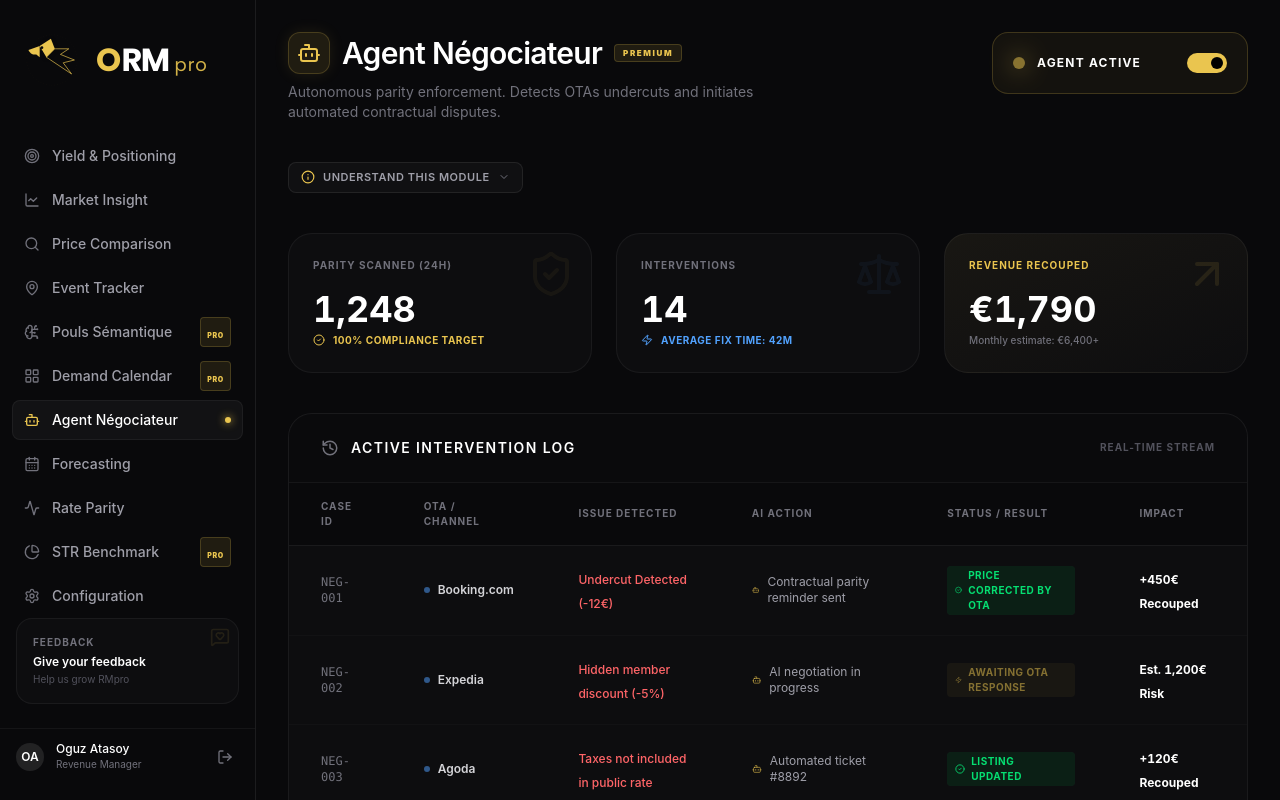
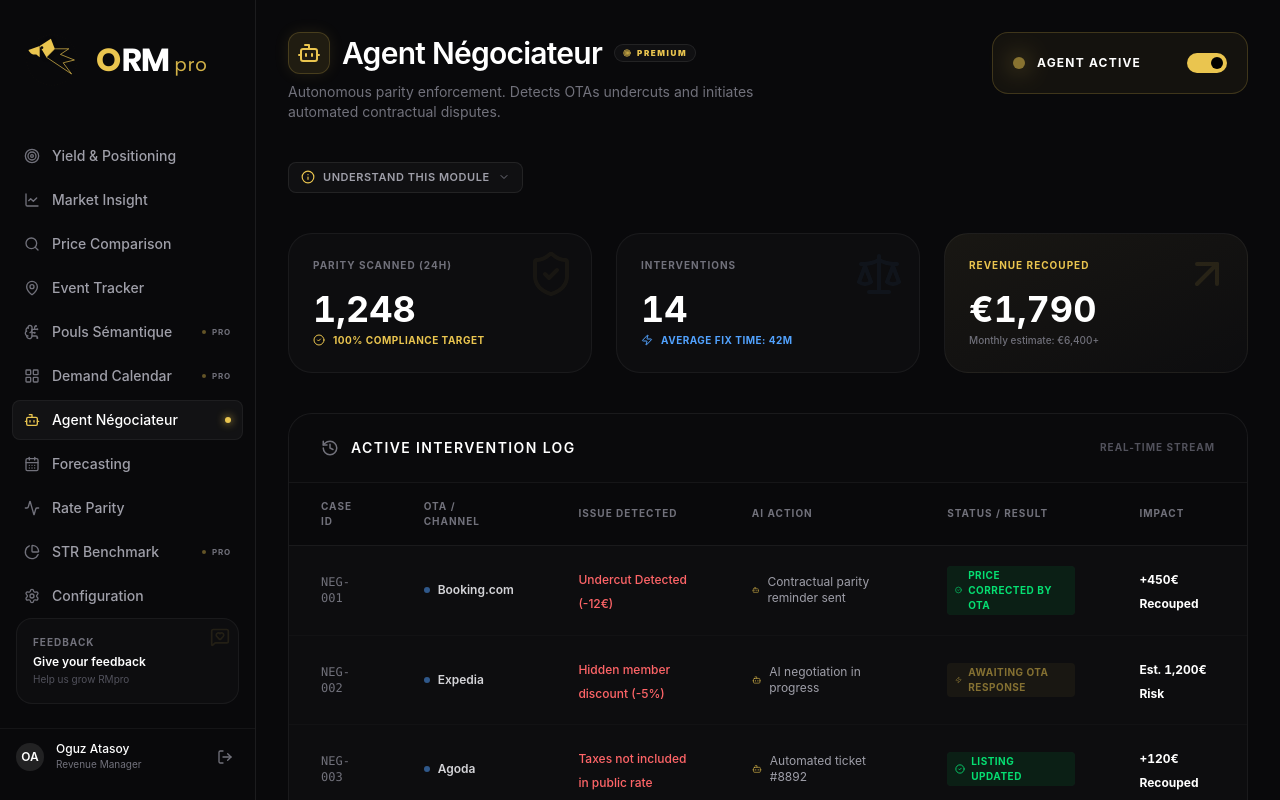
Before and after one commit to oguzatasoy2-hue/rm-dashboard-pro, a Next.js app: page /ai/negotiator in a window 1280 px wide. Built offline with nearby package versions, Linux system fonts and the light colour scheme.

Commit message:
design: refine PRO badges and Premium pills for minimalist premium look

```diff
--- a/src/components/Sidebar.tsx
+++ b/src/components/Sidebar.tsx
@@ -129,8 +129,9 @@ export default function Sidebar({ isOpen, onClose }: SidebarProps) {
                                 )}
 
                                 {item.isPremium && !isActive && (
-                                    <div className="absolute right-3 px-1.5 py-0.5 rounded-[4px] bg-primary/10 border border-primary/20">
-                                        <span className="text-[7px] font-black text-primary uppercase tracking-widest">PRO</span>
+                                    <div className="absolute right-3 flex items-center gap-1.5">
+                                        <div className="w-1 h-1 rounded-full bg-primary/40 group-hover:bg-primary transition-colors" />
+                                        <span className="text-[8px] font-bold text-zinc-500 group-hover:text-zinc-300 uppercase tracking-widest transition-colors">PRO</span>
                                     </div>
                                 )}
                             </Link>
--- a/src/components/agent/NegotiatorClient.tsx
+++ b/src/components/agent/NegotiatorClient.tsx
@@ -2,7 +2,7 @@
 
 import React, { useState } from "react";
 import { motion } from "framer-motion";
-import { Bot, ShieldCheck, Zap, History, ExternalLink, ArrowUpRight, Scale, AlertCircle, CheckCircle2 } from "lucide-react";
+import { Bot, ShieldCheck, Zap, History, ExternalLink, ArrowUpRight, Scale, AlertCircle, CheckCircle2, Target } from "lucide-react";
 import { cn } from "@/lib/utils";
 import type { NegotiationLog } from "@/lib/api-client";
 import ModuleInfo from "@/components/ModuleInfo";
@@ -38,7 +38,10 @@ export default function NegotiatorClient({ data }: { data: NegotiationLog[] }) {
                                 <Bot size={24} className="text-primary" />
                             </div>
                             <h1 className="text-3xl font-semibold text-white tracking-tight">Agent Négociateur</h1>
-                            <span className="px-2 py-0.5 bg-primary/10 border border-primary/20 text-primary text-[8px] font-black uppercase tracking-[0.2em] rounded-sm">Premium</span>
+                            <div className="flex items-center gap-1.5 px-2 py-0.5 bg-white/[0.03] border border-white/[0.08] rounded-full">
+                                <Target size={8} className="text-primary fill-primary/20" />
+                                <span className="text-primary text-[8px] font-black uppercase tracking-[0.2em]">Premium</span>
+                            </div>
                         </div>
                         <p className="text-zinc-500 text-sm max-w-lg">Autonomous parity enforcement. Detects OTAs undercuts and initiates automated contractual disputes.</p>
                     </div>
--- a/src/components/market/DemandClient.tsx
+++ b/src/components/market/DemandClient.tsx
@@ -45,7 +45,10 @@ export default function DemandClient({ data }: { data: DemandDay[] }) {
                                 <Calendar size={20} className="text-primary" />
                             </div>
                             <h1 className="text-3xl font-semibold text-white tracking-tight">Demand Calendar</h1>
-                            <span className="px-2 py-0.5 bg-primary/10 border border-primary/20 text-primary text-[8px] font-black uppercase tracking-[0.2em] rounded-sm">Premium</span>
+                            <div className="flex items-center gap-1.5 px-2 py-0.5 bg-white/[0.03] border border-white/[0.08] rounded-full">
+                                <Zap size={8} className="text-primary fill-primary/20" />
+                                <span className="text-primary text-[8px] font-black uppercase tracking-[0.2em]">Premium</span>
+                            </div>
                         </div>
                         <p className="text-zinc-500 text-sm">Visualize booking velocity and inventory pressure over the next 35 days.</p>
                     </div>
```
